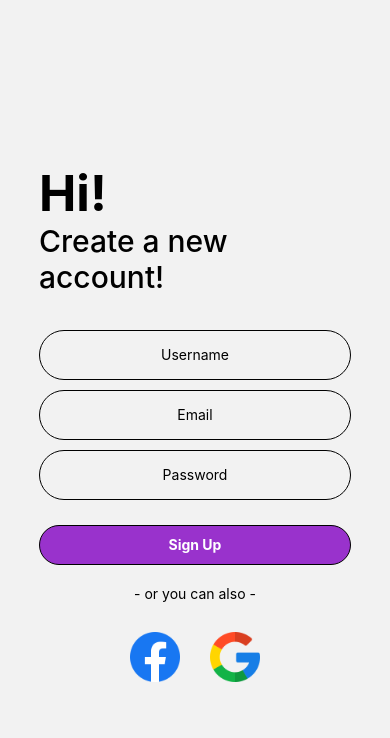
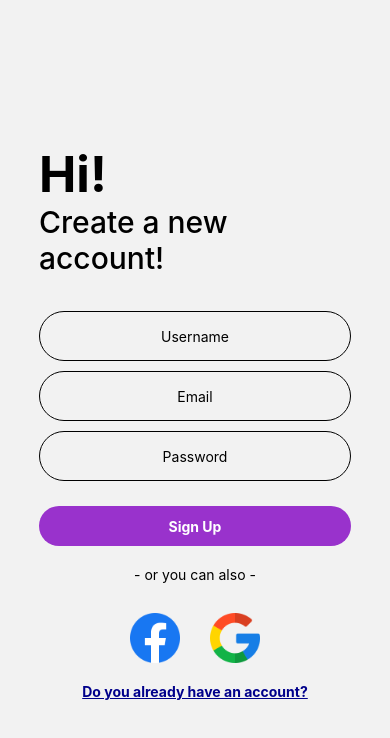
Before and after one commit to batuhanyasayan/react-native-example, a React Native app in the folder Project/: screen /SignUp in a window 390 px wide. Shown: the top 738 px of the page. Built offline with nearby package versions, Linux system fonts and the light colour scheme.

Commit message:
navigation by user login

```diff
--- a/Project/App.js
+++ b/Project/App.js
@@ -1,25 +1,8 @@
 import React from 'react';
-import LoginPage from './src/screens/LoginPage';
-import SignupPage from './src/screens/SignupPage';
-import {NavigationContainer} from '@react-navigation/native';
-import {createNativeStackNavigator} from '@react-navigation/native-stack';
-
-const Stack = createNativeStackNavigator()
+import RootNavigation from './src/navigation/RootNavigation';
 
 const App = () => {
-  return (
-
-    <NavigationContainer>
-
-        <Stack.Navigator screenOptions={{headerShown: false}}>
-
-          <Stack.Screen name='Login' component={LoginPage}/>
-          <Stack.Screen name='SignUp' component={SignupPage}/>
-
-        </Stack.Navigator>
-
-    </NavigationContainer>
-  )
+  return <RootNavigation/>
 }
 
 export default App
--- /dev/null
+++ b/Project/src/navigation/AuthStack.js
@@ -0,0 +1,16 @@
+import React from 'react'
+import { LoginPage, SignupPage } from '../screens'
+import { createNativeStackNavigator } from '@react-navigation/native-stack'
+
+const Stack = createNativeStackNavigator()
+
+const AuthStack = () => {
+  return (
+    <Stack.Navigator initialRouteName='Login' screenOptions={{headerShown: false}}>
+        <Stack.Screen name='Login' component={LoginPage}/>
+        <Stack.Screen name='SignUp' component={SignupPage}/>
+    </Stack.Navigator>
+  )
+}
+
+export default AuthStack
--- /dev/null
+++ b/Project/src/navigation/RootNavigation.js
@@ -0,0 +1,21 @@
+import React from 'react'
+import AuthStack from './AuthStack'
+import UserStack from './UserStack'
+import { NavigationContainer } from '@react-navigation/native'
+
+const RootNavigation = () => {
+
+    const isAuth = false
+
+    return (
+        <NavigationContainer>
+            {
+                !isAuth
+                    ? <AuthStack />
+                    : <UserStack />
+            }
+        </NavigationContainer>
+    )
+}
+
+export default RootNavigation
--- /dev/null
+++ b/Project/src/navigation/UserStack.js
@@ -0,0 +1,16 @@
+import React from 'react'
+import { HomePage, ProfilePage } from '../screens'
+import { createNativeStackNavigator } from '@react-navigation/native-stack'
+
+const Stack = createNativeStackNavigator()
+
+const UserStack = () => {
+  return (
+    <Stack.Navigator initialRouteName='Home' screenOptions={{headerShown: false}}>
+        <Stack.Screen name='Home' component={HomePage}/>
+        <Stack.Screen name='Profile' component={ProfilePage}/>
+    </Stack.Navigator>
+  )
+}
+
+export default UserStack
--- /dev/null
+++ b/Project/src/screens/HomePage.js
@@ -0,0 +1,20 @@
+import { StyleSheet, Text, View } from 'react-native'
+import React from 'react'
+
+const HomePage = () => {
+  return (
+    <View style={styles.container}>
+      <Text>HomePage</Text>
+    </View>
+  )
+}
+
+export default HomePage
+
+const styles = StyleSheet.create({
+  container: {
+    flex: 1,
+    alignItems: 'center',
+    justifyContent: 'center'
+  }
+})
--- /dev/null
+++ b/Project/src/screens/ProfilePage.js
@@ -0,0 +1,20 @@
+import { StyleSheet, Text, View } from 'react-native'
+import React from 'react'
+
+const ProfilePage = () => {
+  return (
+    <View style={styles.container}>
+      <Text>ProfilePage</Text>
+    </View>
+  )
+}
+
+export default ProfilePage
+
+const styles = StyleSheet.create({
+  container: {
+    flex: 1,
+    alignItems: 'center',
+    justifyContent: 'center'
+  }
+})
--- a/Project/src/screens/SignupPage.js
+++ b/Project/src/screens/SignupPage.js
@@ -2,44 +2,44 @@
 import React, { useState } from 'react'
 import Loading from '../components/Loading'
 
-const SignupPage = () => {
+const SignupPage = ({navigation}) => {
 
   const [isLoading, setIsLoading] = useState(false)
 
   return (
     <View style={styles.container}>
 
-      <View style= {styles.textContainer}>
+      <View style={styles.textContainer}>
 
         <Text style={styles.firstText}>Hi!</Text>
         <Text style={styles.secondText}>Create a new account!</Text>
 
       </View>
 
-      <TextInput style={styles.inputStyle} placeholder='Username'/>
-      <TextInput style={styles.inputStyle} placeholder='Email' inputMode='email'/>
-      <TextInput style={styles.inputStyle} placeholder='Password' secureTextEntry={true}/>
+      <TextInput style={styles.inputStyle} placeholder='Username' />
+      <TextInput style={styles.inputStyle} placeholder='Email' inputMode='email' />
+      <TextInput style={styles.inputStyle} placeholder='Password' secureTextEntry={true} />
 
       <Pressable
         onPress={() => setIsLoading(true)}
-        style= {({pressed}) => [{
-            backgroundColor: pressed ? '#8a2be2' : '#9932cc'
-        },styles.signupButton]}>
-        <Text style={{color: 'white', fontWeight: 'bold'}}>Sign Up</Text>
+        style={({ pressed }) => [{
+          backgroundColor: pressed ? '#8a2be2' : '#9932cc'
+        }, styles.signupButton]}>
+        <Text style={{ color: 'white', fontWeight: 'bold' }}>Sign Up</Text>
       </Pressable>
 
-      <Text style={{marginTop: 20}}>- or you can also -</Text>
+      <Text style={{ marginTop: 20 }}>- or you can also -</Text>
 
       <View style={styles.iconsStyle}>
 
-        <Pressable onPress = {() => {Linking.openURL('https://www.facebook.com/')}}>
+        <Pressable onPress={() => { Linking.openURL('https://www.facebook.com/') }}>
           <Image
             source={require('../../assets/images/facebook.png')}
             style={styles.facebookIcon}
           />
         </Pressable>
 
-        <Pressable onPress = {() => {Linking.openURL('https://www.google.com/')}}>
+        <Pressable onPress={() => { Linking.openURL('https://www.google.com/') }}>
           <Image
             source={require('../../assets/images/google.png')}
             style={styles.googleIcon}
@@ -48,8 +48,17 @@
 
       </View>
 
-      { isLoading ? <Loading changeIsLoading={() => setIsLoading(false)}/> : null}
+      {isLoading ? <Loading changeIsLoading={() => setIsLoading(false)} /> : null}
 
+      <Pressable
+        onPress={() => navigation.navigate('Login')}>
+        <Text style={{
+          marginTop: 20,
+          textDecorationLine: 'underline',
+          color: 'darkblue',
+          fontWeight: 'bold'
+        }}>Do you already have an account?</Text>
+      </Pressable>
 
     </View>
   )
@@ -73,7 +82,7 @@
     fontSize: 50,
     fontWeight: 'bold'
   },
-  secondText:{
+  secondText: {
     fontSize: 30,
     fontWeight: '500'
   },
@@ -86,7 +95,6 @@
     textAlign: 'center'
   },
   signupButton: {
-    borderWidth: 1,
     borderRadius: 50,
     width: '80%',
     height: 40,
--- /dev/null
+++ b/Project/src/screens/index.js
@@ -0,0 +1,11 @@
+import LoginPage from "./LoginPage";
+import SignupPage from "./SignupPage";
+import HomePage from "./HomePage";
+import ProfilePage from "./ProfilePage";
+
+export {
+    LoginPage,
+    SignupPage,
+    HomePage,
+    ProfilePage,
+}
```
